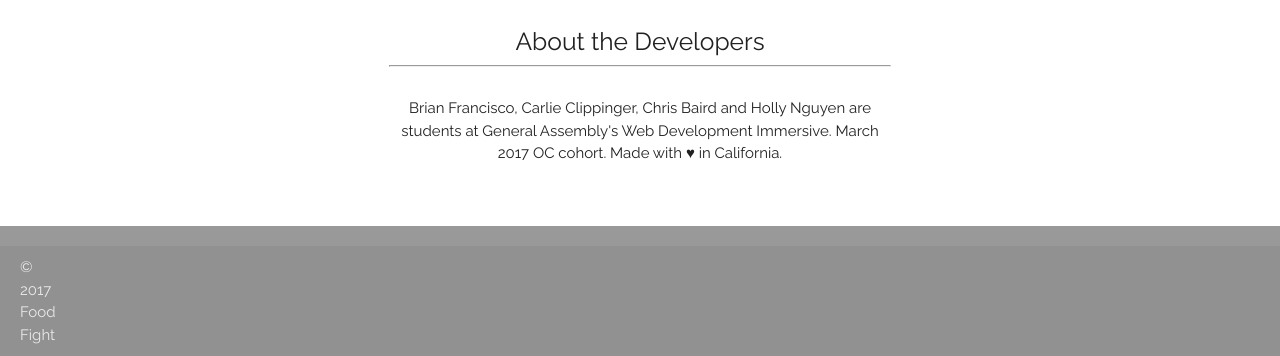
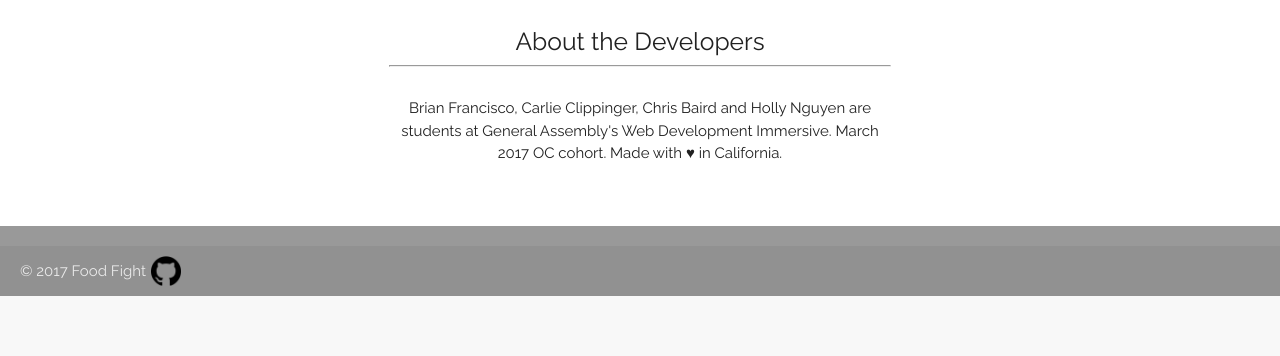
Before and after one commit to ibrianfrancisco/food-fight-project, a Node server app: page / in a window 1280 px wide. Shown: the part 704-1060 px from the top of the page. After the commit the page ends 1000 px from the top, so only its background shows below. Run offline with Node 20, Linux system fonts and the light colour scheme; some libraries are stand-ins or nearby versions.

Commit message:
fixed footer

```diff
--- a/public/stylesheets/footer.css
+++ b/public/stylesheets/footer.css
@@ -14,7 +14,7 @@
 
 img.github {
   height: 30px;
-  padding-left: 1230px;
+  padding-left: 5px;
 }
 
 .container1 {
```
